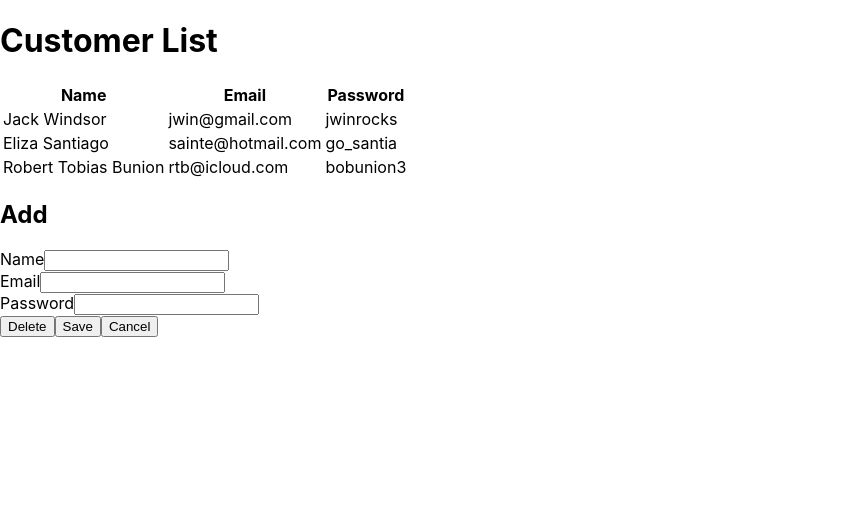
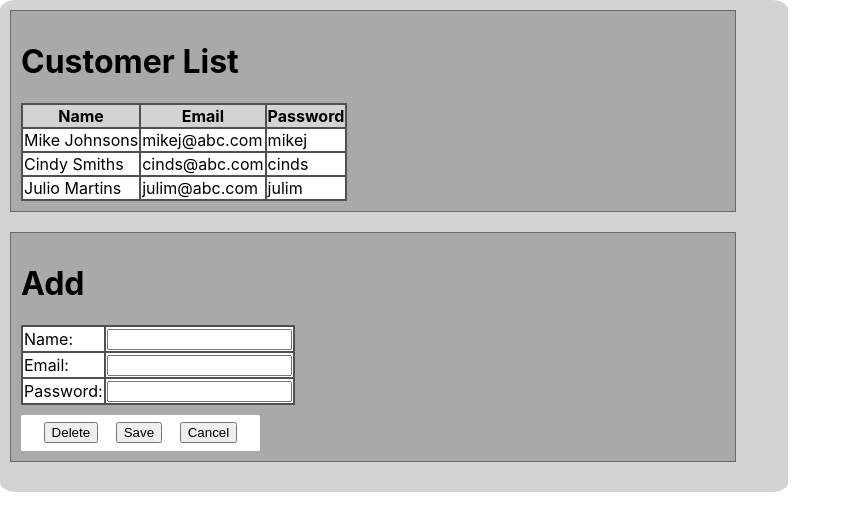
Before and after one commit to anthony-salazar/react-customers-project, a React (Create React App) app in the folder front-end-app/: page / in a window 1280 px wide. Shown: the top 530 px of the page, without its empty margins (0-851 px from the left). Built offline with nearby package versions, Linux system fonts and the light colour scheme.

Commit message:
Developing static website to be dynamic

```diff
--- a/front-end-app/src/App.css
+++ b/front-end-app/src/App.css
@@ -36,3 +36,46 @@
     transform: rotate(360deg);
   }
 }
+
+.Card {
+  background-color: lightgray;
+  max-width: 60vw;
+  border-radius: 2%;
+  max-height: 75vh;
+  padding: 10px;
+}
+
+.Inner-card {
+  background-color: darkgray;
+  max-width: 55vw;
+  padding: 10px;
+  border-color: #696a6b;
+  border-style: solid;
+  border-width: 1px;
+  margin-bottom: 20px;
+}
+
+.Table {
+  background-color: #4f5052;
+  max-width: 50vw;
+}
+
+.Table-header {
+  background-color: lightgray;
+}
+
+.Table-cell {
+  background-color: white;
+}
+
+.Form-buttons {
+  display: flex;
+  justify-content: space-evenly;
+  background-color: white;
+  margin-top: 10px;
+  max-width: 32.5%;
+  padding: 5px;
+  padding-top: 7.5px;
+  padding-bottom: 7.5px;
+  border-radius: 2%;
+}
--- a/front-end-app/src/App.js
+++ b/front-end-app/src/App.js
@@ -1,57 +1,117 @@
 import logo from './logo.svg';
 import './App.css';
+import { useEffect, useState } from 'react';
+import {get, getAll, deleteById, post, put} from './memdb'
 
 function App() {
-  const customers = [{name: "Jack Windsor", email: "jwin@gmail.com", password:"jwinrocks"},
-                      {name: "Eliza Santiago", email: "sainte@hotmail.com", password: "go_santia"},
-                      {name: "Robert Tobias Bunion", email: "rtb@icloud.com", password: "bobunion3"}]
+  const [refreshCustomers, setRefresh] = useState(false);
+  const [customers, setCustomers] = useState([])
+  const [selected, setSelected] = useState({id: -1, name: "", email: "", password: ""});
+  const handleRowClicked = (customer) => {
+    if (customer.id === selected.id) {
+      setSelected({id: -1, name: "", email: "", password: ""})
+    } else {
+      setSelected(customer)
+    }
+  }
+  const getCustomers = function() {
+    setCustomers(getAll())
+  }
+  const handleDelete = () => {
+    if (selected.id !== -1) {
+      deleteById(selected.id)
+      setRefresh(!refreshCustomers)
+    }
+  }
+  const handleSave = () => {
+    if (selected.id === -1) {
+      if (selected.name && selected.email && selected.password) {
+        post(selected)
+      }
+    } else {
+      put(selected.id, selected)
+    }
+    setRefresh(!refreshCustomers)
+    setSelected({id: -1, name: "", email: "", password: ""})
+  }
+  const handleInput = (event) => {
+    let holder = {name:"", email:"", password:""}
+    if (selected.hasOwnProperty('id')) {
+      holder = {...selected}
+    }
+    holder[event.target.id] = event.target.value;
+    setSelected(holder)
+  }
+  useEffect(getCustomers, refreshCustomers);
   return (
     <div>
+    <div className='Card'>
+      <div className='Inner-card'>
         <h1>Customer List</h1>
-      <table>
-        <thead>
-          <tr>
-            <th>Name</th>
-            <th>Email</th>
-            <th>Password</th>
+        <table className='Table'>
+          <thead >
+            <tr >
+              <th className='Table-header'>Name</th>
+              <th className='Table-header'>Email</th>
+              <th className='Table-header'>Password</th>
             </tr>
           </thead>
-        <tbody>
-          {customers.map((customer ,i) => {
+          <tbody >
+            {customers.map((customer) => {
               return (
-              <tr onClick={() => console.log(customer.name + "'s row was clicked")} id={i}>
-                <td id={"name" + i}>{customer.name}</td>
-                <td id={"email" + i}>{customer.email}</td>
-                <td id={"password" + i}>{customer.password}</td>
+                <tr onClick={() => handleRowClicked(customer)} id={customer.id}>
+                  <td className='Table-cell' id={"name" + customer.id} style={{fontWeight: (selected.id === customer.id) ? "bold": "normal"}}>{customer.name}</td>
+                  <td className='Table-cell' id={"email" + customer.id} style={{fontWeight: (selected.id === customer.id) ? "bold": "normal"}}>{customer.email}</td>
+                  <td className='Table-cell' id={"password" + customer.id} style={{fontWeight: (selected.id === customer.id) ? "bold": "normal"}}>{customer.password}</td>
                 </tr>
               );
             })}
           </tbody>
         </table>
-      <div>
+      </div>
+      <div className='Inner-card' style={{marginTop: "10px"}}>
         <form onSubmit={(event) => event.preventDefault()}>
-          <h2>Add</h2>
-          <div>
-            <label>Name</label>
-            <input type='text'></input>
+          <h1>{selected.id !== -1 ? "Update" : "Add"}</h1>
+          <table className='Table'>
+            <tr>
+              <td className='Table-cell'>
+                <label>Name: </label>
+              </td>
+              <td className='Table-cell'>
+                <input id="name" type='text' value={selected.name} onChange={(event)=>handleInput(event)}></input>
+              </td>
+            </tr>
+            <tr>
+              <td className='Table-cell'>
+                <label>Email: </label>
+              </td>
+              <td className='Table-cell'>
+                <input id="email" type='text' value={selected.email} onChange={(event)=>handleInput(event)}></input>
+              </td>
+            </tr>
+            <tr>
+              <td className='Table-cell'>
+                <label>Password: </label>
+              </td>
+              <td className='Table-cell'>
+                <input id="password" type='text' value={selected.password} onChange={(event)=>handleInput(event)}></input>
+              </td>
+            </tr>
+
+          </table>
+        </form>
+        <div className='Form-buttons Table-cell'>
+                <button onClick={handleDelete}>Delete</button>
+                <button onClick={handleSave}>Save</button>
+                <button onClick={() => setSelected({id: -1, name: "", email: "", password: ""})}>Cancel</button>
         </div>
-          <div>
-            <label>Email</label>
-            <input type='text'></input>
       </div>
-          <div>
-            <label>Password</label>
-            <input type='text'></input>
-          </div>
-          <div>
-            <button onClick={() => console.log("Delete clicked")}>Delete</button>
-            <button onClick={() => console.log("Save clicked")}>Save</button>
-            <button onClick={() => console.log("Cancel clicked")}>Cancel</button>
-          </div>
-        </form>
     </div>
     </div>
   );
 }
 
 export default App;
+/*[{name: "Jack Windsor", email: "jwin@gmail.com", password:"jwinrocks"},
+                      {name: "Eliza Santiago", email: "sainte@hotmail.com", password: "go_santia"},
+                      {name: "Robert Tobias Bunion", email: "rtb@icloud.com", password: "bobunion3"}]*/
--- /dev/null
+++ b/front-end-app/src/memdb.js
@@ -0,0 +1,75 @@
+const items = [
+    {
+      "id": 0,
+      "name": "Mike Johnsons",
+      "email": "mikej@abc.com",
+      "password": "mikej"
+    },
+    {
+      "name": "Cindy Smiths",
+      "email": "cinds@abc.com",
+      "password": "cinds",
+      "id": 1
+    },
+    {
+      "name": "Julio Martins",
+      "email": "julim@abc.com",
+      "password": "julim",
+      "id": 2
+    }
+  ]
+
+
+export function getAll(){
+    return items;
+}
+
+export function get(id) {
+    let result = null;
+    for( let item of items){
+        if(item.id === id){
+            result = item;
+        }
+    }
+  return result;
+}
+
+export function deleteById(id) {
+  let arrayIndex = getArrayIndexForId(id);
+  if( arrayIndex >= 0 && arrayIndex < items.length){
+    items.splice(arrayIndex,1);
+  }
+}
+
+export function post(item) {
+  let nextid = getNextId();
+  item.id = nextid;
+  items[items.length] = item;
+}
+
+export function put(id, item) {
+  for( let i = 0; i < items.length; i++){
+    if(items[i].id === id){
+      items[i] = item;
+      return;
+    }
+  }
+}
+
+function getArrayIndexForId(id){
+  for( let i = 0; i < items.length; i++){
+    if(items[i].id === id){
+      return i;
+    }
+  }
+  return -1;
+}
+
+
+function getNextId(){
+  let maxid = 0;
+  for( let item of items){
+    maxid = (item.id > maxid)?item.id:maxid;
+  }
+  return maxid + 1;
+}
```
Lines whose indentation alone changed are shown as unchanged.
